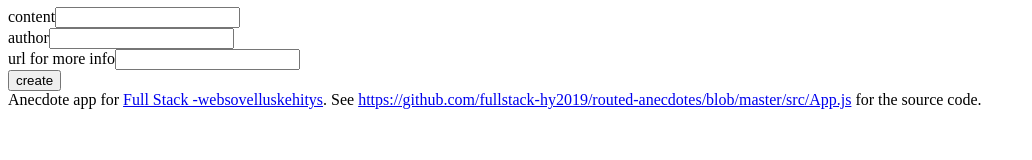
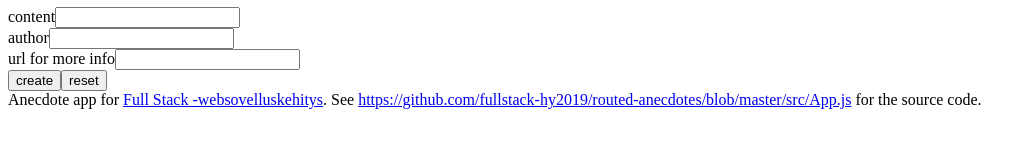
Before and after one commit to Starle21/FullStackOpen-exercises-part7-Misc, a React (Create React App) app in the folder routed-anecdotes/: page /create in a window 1280 px wide. Shown: the part 120-280 px from the top of the page, without its empty margins (0-1032 px from the left). Built offline with nearby package versions, Linux system fonts and the light colour scheme.

Commit message:
Part 7.5 Anecdotes custom hooks, step2 reset

```diff
--- a/routed-anecdotes/src/components/CreateNew.js
+++ b/routed-anecdotes/src/components/CreateNew.js
@@ -20,6 +20,14 @@
     history.push("/");
   };
 
+  const handleReset = (e) => {
+    //
+    e.preventDefault();
+    content.reset();
+    author.reset();
+    info.reset();
+  };
+
   return (
     <div>
       <h2>create a new anecdote</h2>
@@ -37,6 +45,7 @@
           <input {...info} />
         </div>
         <button>create</button>
+        <button onClick={handleReset}>reset</button>
       </form>
     </div>
   );
--- a/routed-anecdotes/src/hooks/index.js
+++ b/routed-anecdotes/src/hooks/index.js
@@ -7,9 +7,14 @@
     setValue(event.target.value);
   };
 
+  const reset = () => {
+    setValue("");
+  };
+
   return {
     type,
     value,
     onChange,
+    reset,
   };
 };
```
